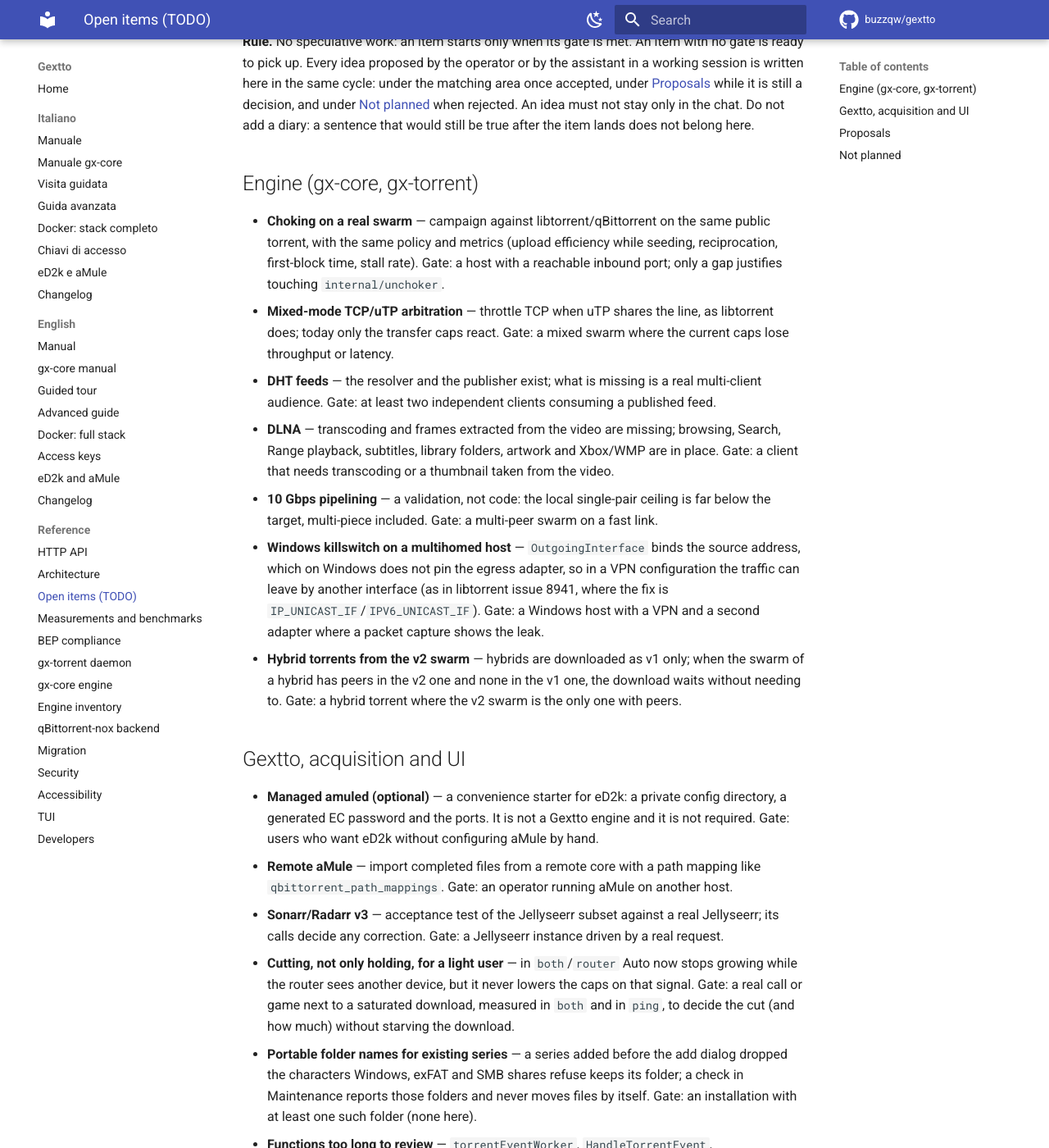
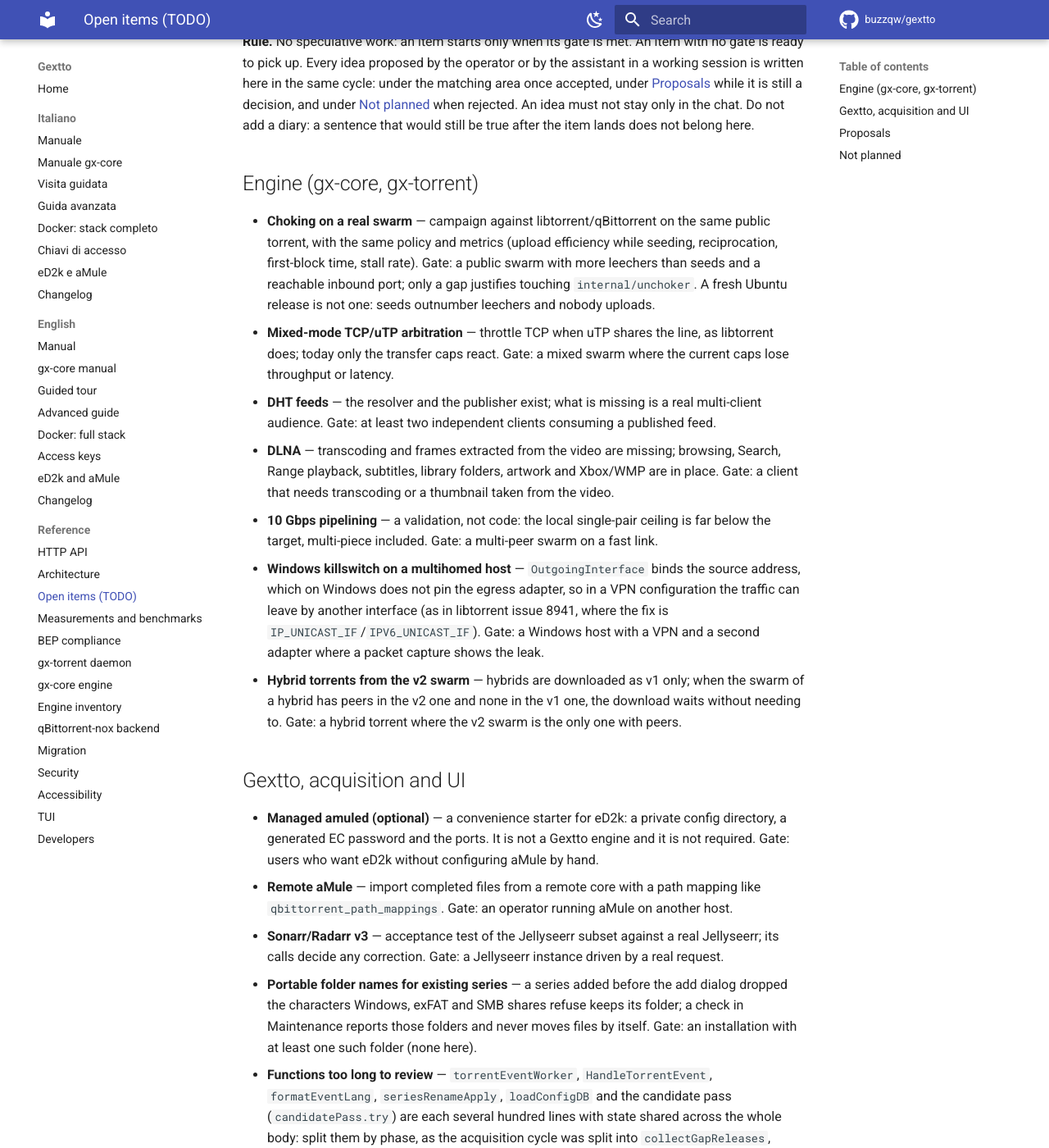
Before and after one commit to buzzqw/gextto, an MkDocs documentation site: the page built from docs/todo.md, in a window 1280 px wide and 1400 px high, scrolled down 260 px. Shown: the whole window at 82% size. Built offline with MkDocs 1.6.1 and Material for MkDocs 9.7.7, drawn with Linux system fonts in a browser that asks for light colours; comment, search, counter and statistics services are not loaded.

Commit message:
docs: close Auto cutting for a light user, refine the choking gate with a real-swarm round

```diff
--- a/docs/todo.md
+++ b/docs/todo.md
@@ -18,8 +18,10 @@ here.
 
 - **Choking on a real swarm** — campaign against libtorrent/qBittorrent on the same
   public torrent, with the same policy and metrics (upload efficiency while seeding,
-  reciprocation, first-block time, stall rate). Gate: a host with a reachable inbound
-  port; only a gap justifies touching `internal/unchoker`.
+  reciprocation, first-block time, stall rate). Gate: a public swarm with more leechers
+  than seeds and a reachable inbound port; only a gap justifies touching
+  `internal/unchoker`. A fresh Ubuntu release is not one: seeds outnumber leechers and
+  nobody uploads.
 - **Mixed-mode TCP/uTP arbitration** — throttle TCP when uTP shares the line, as
   libtorrent does; today only the transfer caps react. Gate: a mixed swarm where the
   current caps lose throughput or latency.
@@ -50,10 +52,6 @@ here.
 - **Sonarr/Radarr v3** — acceptance test of the Jellyseerr subset against a real
   Jellyseerr; its calls decide any correction. Gate: a Jellyseerr instance driven by a
   real request.
-- **Cutting, not only holding, for a light user** — in `both`/`router` Auto now stops
-  growing while the router sees another device, but it never lowers the caps on that
-  signal. Gate: a real call or game next to a saturated download, measured in `both` and
-  in `ping`, to decide the cut (and how much) without starving the download.
 - **Portable folder names for existing series** — a series added before the add dialog
   dropped the characters Windows, exFAT and SMB shares refuse keeps its folder; a check
   in Maintenance reports those folders and never moves files by itself. Gate: an
```
Also changed, not shown: docs/measurements.md (+2 -0 lines).
